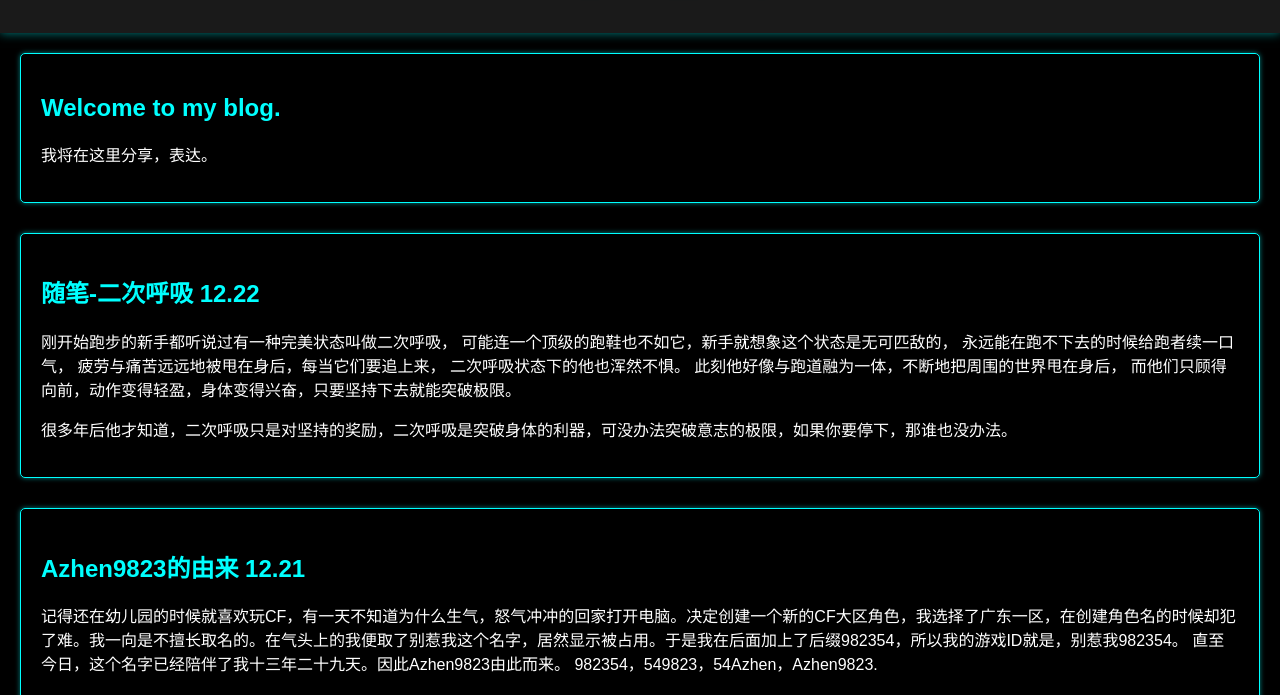
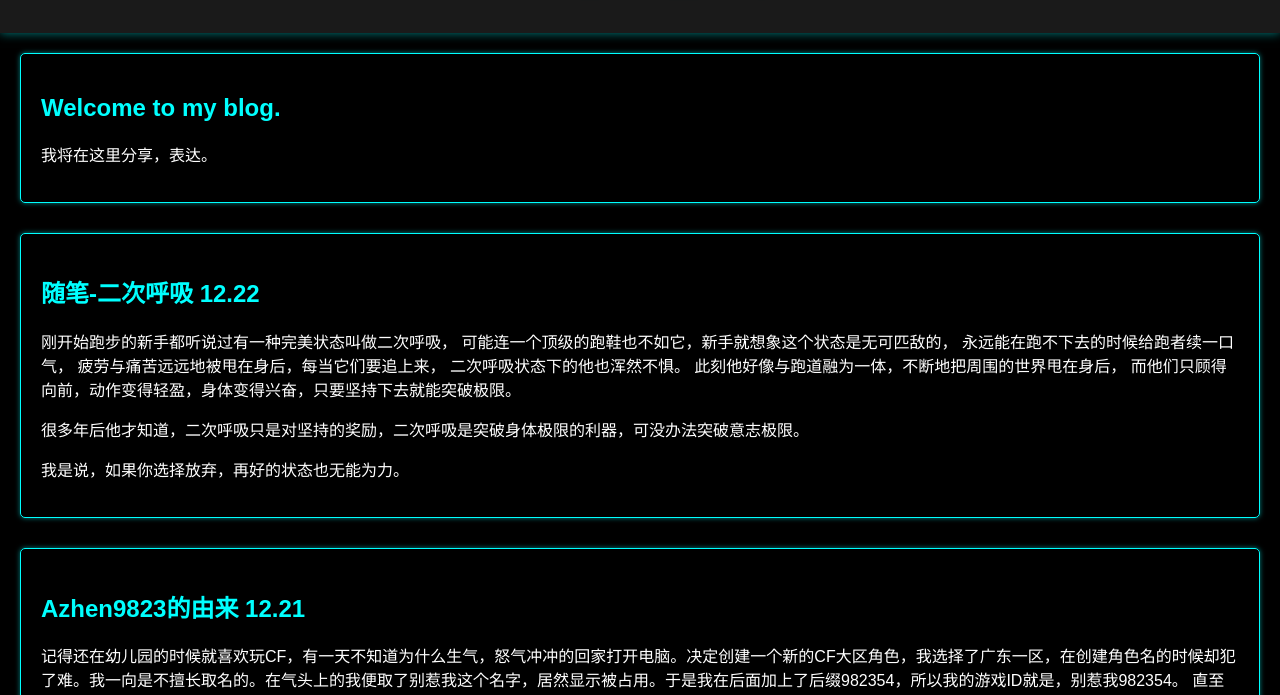
Before and after one commit to Azhen9823/Azhen9823, a plain HTML site: page SECfile/Jieshao/Jieshao.html in a window 1280 px wide. Shown: the part 105-800 px from the top of the page. Drawn offline with Linux system fonts and the light colour scheme; files whose address does not match are found by name.

Commit message:
Update Jieshao.html

```diff
--- a/SECfile/Jieshao/Jieshao.html
+++ b/SECfile/Jieshao/Jieshao.html
@@ -36,7 +36,10 @@
           而他们只顾得向前，动作变得轻盈，身体变得兴奋，只要坚持下去就能突破极限。
         </p>
         <p>
-          很多年后他才知道，二次呼吸只是对坚持的奖励，二次呼吸是突破身体的利器，可没办法突破意志的极限，如果你要停下，那谁也没办法。
+          很多年后他才知道，二次呼吸只是对坚持的奖励，二次呼吸是突破身体极限的利器，可没办法突破意志极限。
+        </p>
+         <p>
+          我是说，如果你选择放弃，再好的状态也无能为力。
         </p>
       </article>
 
```
